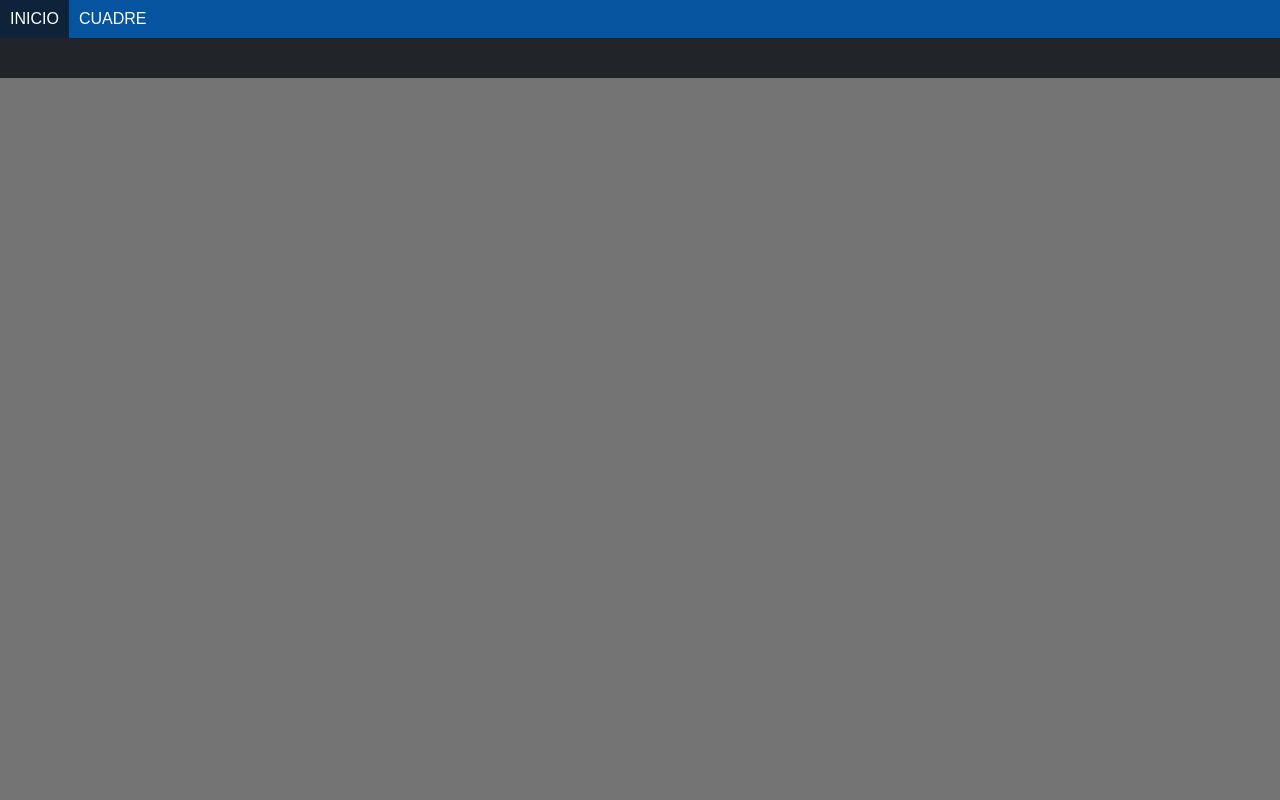
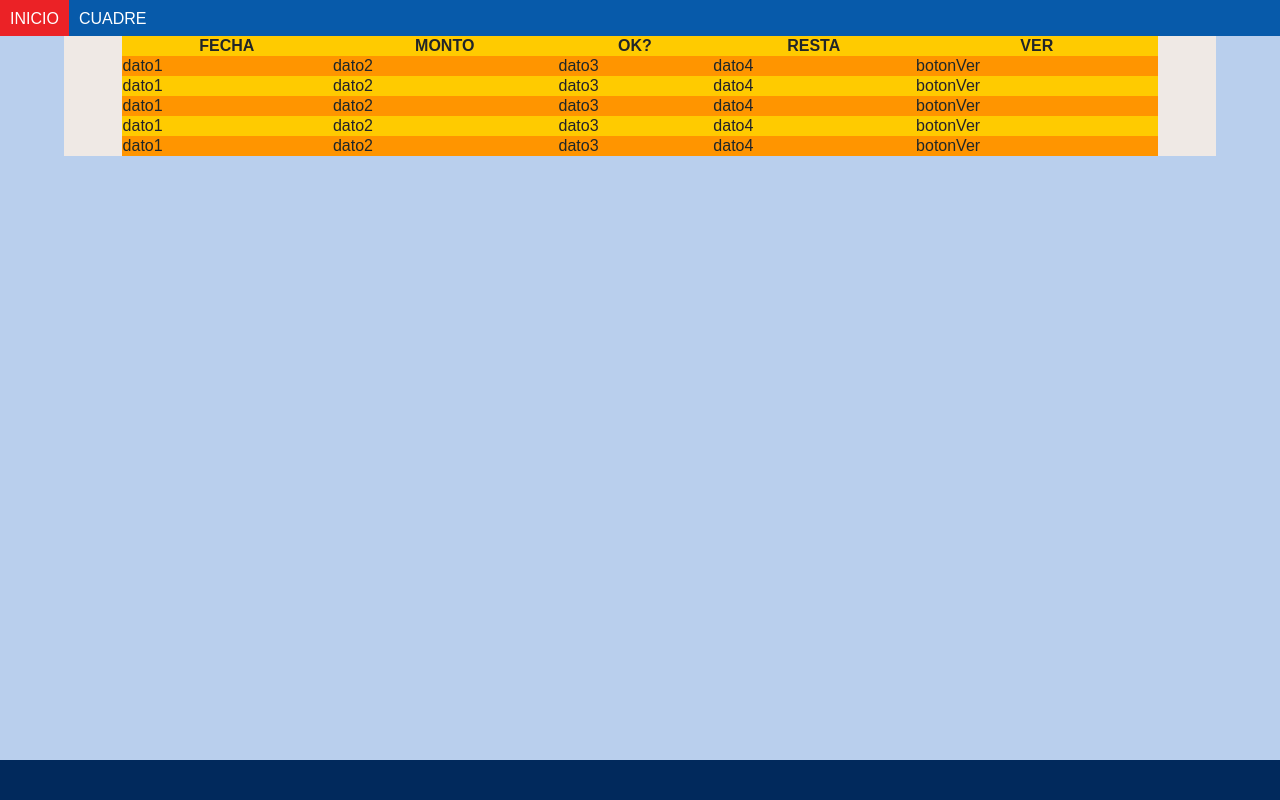
Before and after one commit to BlackKira31/Sorpresa1, a Flask app: page / in a window 1280 px wide. Run offline with Flask 3, Linux system fonts and the light colour scheme.

Commit message:
Add files via upload

```diff
--- a/Cuadre/static/css/footer.css
+++ b/Cuadre/static/css/footer.css
@@ -1,9 +1,10 @@
 
 .foot{
-    background-color: #212529;
+    position: absolute;
+    background-color: #01295c;
     margin: 0;
     padding: 0;
     height: 40px;
     width: 100%;
-    position: relative;
+    bottom:0px;
 }
--- a/Cuadre/static/css/header.css
+++ b/Cuadre/static/css/header.css
@@ -1,12 +1,15 @@
 header {
-    background-color: #0653a0;
+    background-color: #075aaa;
     margin: 0;
     padding: 0;
     width: 100%;
+    display: flex;
+    align-content: space-around;
 }
 
 .navbar{
     width:75%;
+
 }
 
 .navul {
@@ -24,13 +27,13 @@ header {
     display: block;
     color: white;
     text-align: center;
-    padding: 10px 10px;
+    padding: 10px 10px 8px 10px;
     text-decoration: none;
 }
 
   /* Change the link color to #111 (black) on hover */
 .nava:hover {
-    background-color: #111111b7;
+    background-color: #eb2226;
 }
 
 .headerinfo{
--- a/Cuadre/static/css/style.css
+++ b/Cuadre/static/css/style.css
@@ -1,7 +1,38 @@
 body {
     font-family: Arial, sans-serif;
-    background-color: #757474;
+    background-color: #b9cfed;
     margin: 0;
     padding: 0;
     color: #212529;
+    margin-bottom: 40px;
 }
+#cuerpo {
+    margin: 0px auto;
+    background-color: #efe9e5;
+    width: 90%;
+}
+
+/*---------------------------------index.html----------------------------*/
+#div_index{
+    display: flex;
+    justify-content: center;
+
+}
+#div_index table tbody tr:nth-child(odd) {
+	background: #ffcb00;
+}
+#div_index table tbody tr:nth-child(even) {
+	background: #ff9500;
+}
+#div_index table thead {
+    background: #0017e6;
+}
+#div_index table {
+    width: 90%;
+    border-collapse: collapse;
+}
+#div_index table td th {
+    border: solid 2px;
+    border-color: #000000;
+
+}
--- a/Cuadre/templates/footer.html
+++ b/Cuadre/templates/footer.html
@@ -1,3 +1,4 @@
+    </div>
     <footer class="foot">
 
     </footer>
--- a/Cuadre/templates/header.html
+++ b/Cuadre/templates/header.html
@@ -21,3 +21,5 @@
 
         </section>
     </header>
+
+    <div id="cuerpo">
--- a/Cuadre/templates/index.html
+++ b/Cuadre/templates/index.html
@@ -1,5 +1,49 @@
 {% include 'header.html' %}
-
-
+<div id="div_index">
+    <table id="tabla_index">
+        <tr>
+            <th id="titulo1">FECHA</th>
+            <th id="titulo2">MONTO</th>
+            <th id="titulo3">OK?</th>
+            <th id="titulo4">RESTA</th>
+            <th id="titulo5">VER</th>
+        </tr>
+        <tr>
+            <td>dato1</td>
+            <td>dato2</td>
+            <td>dato3</td>
+            <td>dato4</td>
+            <td>botonVer</td>
+        </tr>
+        <tr>
+            <td>dato1</td>
+            <td>dato2</td>
+            <td>dato3</td>
+            <td>dato4</td>
+            <td>botonVer</td>
+        </tr>
+        <tr>
+            <td>dato1</td>
+            <td>dato2</td>
+            <td>dato3</td>
+            <td>dato4</td>
+            <td>botonVer</td>
+        </tr>
+        <tr>
+            <td>dato1</td>
+            <td>dato2</td>
+            <td>dato3</td>
+            <td>dato4</td>
+            <td>botonVer</td>
+        </tr>
+        <tr>
+            <td>dato1</td>
+            <td>dato2</td>
+            <td>dato3</td>
+            <td>dato4</td>
+            <td>botonVer</td>
+        </tr>
+    </table>
+</div>
 
 {% include 'footer.html' %}
```
